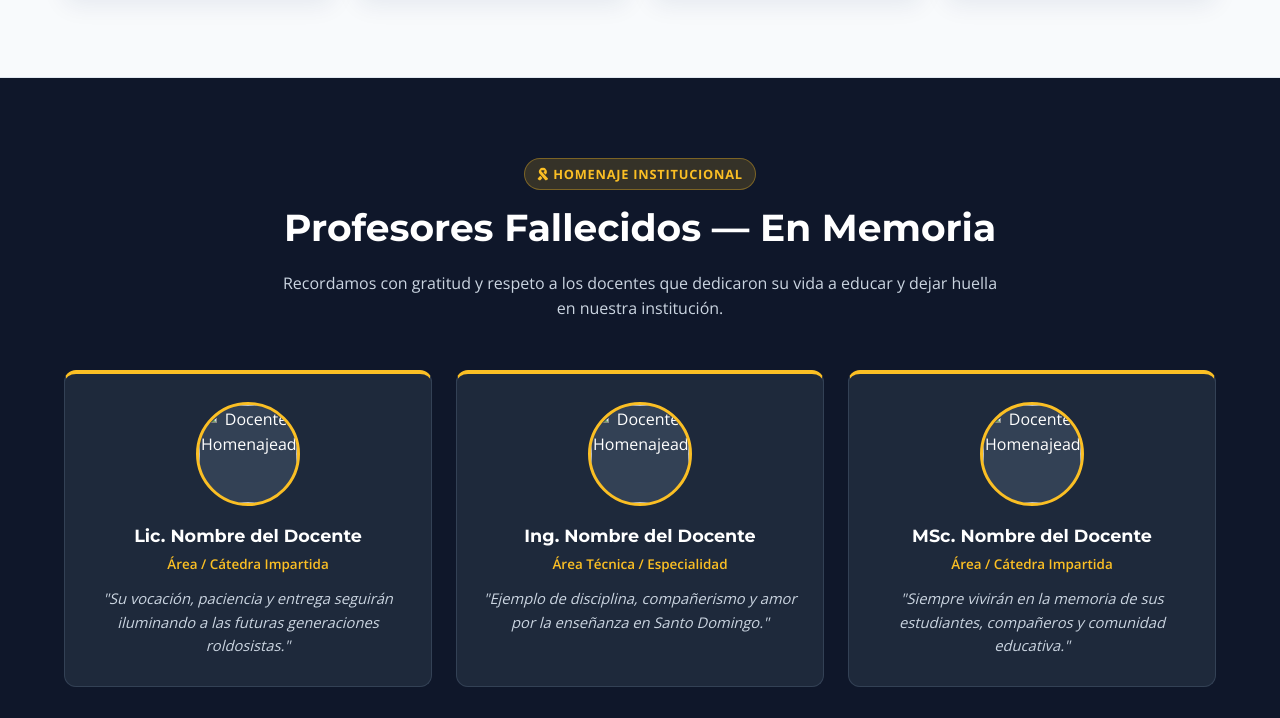
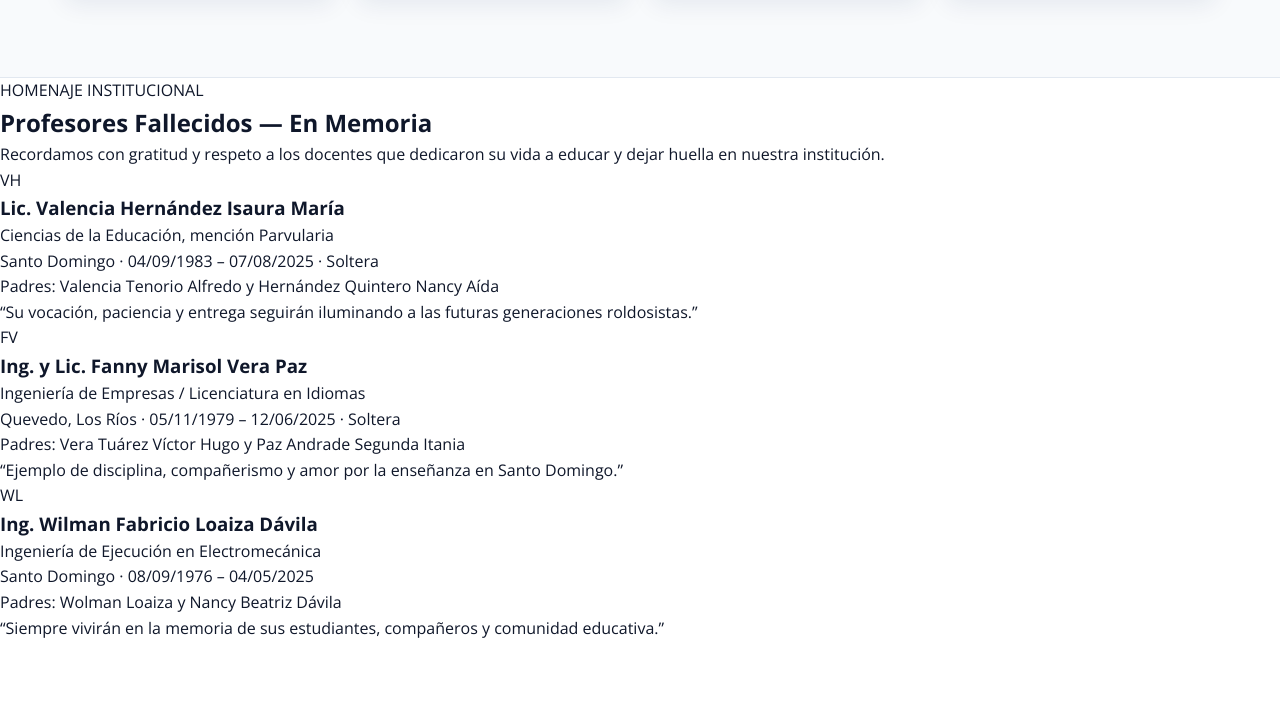
Before and after one commit to macasjose684-cyber/Jaime-Roldos-Aguilera, a plain HTML site: page index.html in a window 1280 px wide. Shown: the part 4529-5247 px from the top of the page. Drawn offline with nearby package versions, Linux system fonts and the light colour scheme.

Commit message:
Add files via upload

```diff
--- a/index.html
+++ b/index.html
@@ -296,40 +296,55 @@
 
 
   <!-- ================= SECCIÓN 7: PROFESORES FALLECIDOS ================= -->
-  <section id="memorial" class="sec-memorial">
-    <div class="contenedor">
-      <div class="encabezado-seccion encabezado-claro">
-        <span class="etiqueta-seccion etiqueta-memorial"><i class="fa-solid fa-ribbon"></i> Homenaje Institucional</span>
-        <h2>Profesores Fallecidos — En Memoria</h2>
-        <p>Recordamos con gratitud y respeto a los docentes que dedicaron su vida a educar y dejar huella en nuestra institución.</p>
+<section id="in-memoriam" class="homenaje-institucional">
+  <div class="homenaje-contenedor">
+    <span class="insignia-homenaje">HOMENAJE INSTITUCIONAL</span>
+    <h2 class="titulo-homenaje">Profesores Fallecidos — En Memoria</h2>
+    <p class="descripcion-homenaje">
+      Recordamos con gratitud y respeto a los docentes que dedicaron su vida a educar y dejar huella en nuestra institución.
+    </p>
+
+    <div class="grid-homenaje">
+      <!-- Tarjeta 1 -->
+      <article class="tarjeta-homenaje">
+        <div class="avatar-homenaje">
+          <img src="img/docente-1.jpg" alt="Valencia Hernández Isaura María" onerror="this.style.display='none'; this.parentElement.textContent='VH';" />
         </div>
-
-      <div class="grid-memorial">
-        <article class="card-memorial">
-          <div class="memorial-foto">
-            <img src="img/docente-1.jpg" alt="Docente Homenajeado" />
-          </div>
-          <h3>Lic. Nombre del Docente</h3>
-          <span class="memorial-area">Área / Cátedra Impartida</span>
-          <p>"Su vocación, paciencia y entrega seguirán iluminando a las futuras generaciones roldosistas."</p>
+        <h3 class="nombre-homenaje">Lic. Valencia Hernández Isaura María</h3>
+        <p class="especialidad-homenaje">Ciencias de la Educación, mención Parvularia</p>
+        <p class="datos-homenaje">Santo Domingo · 04/09/1983 – 07/08/2025 · Soltera</p>
+        <p class="padres-homenaje">Padres: Valencia Tenorio Alfredo y Hernández Quintero Nancy Aída</p>
+        <blockquote class="frase-homenaje">
+          “Su vocación, paciencia y entrega seguirán iluminando a las futuras generaciones roldosistas.”
+        </blockquote>
       </article>
 
-        <article class="card-memorial">
-          <div class="memorial-foto">
-            <img src="img/docente-2.jpg" alt="Docente Homenajeado" />
+      <!-- Tarjeta 2 -->
+      <article class="tarjeta-homenaje">
+        <div class="avatar-homenaje">
+          <img src="img/docente-2.jpg" alt="Fanny Marisol Vera Paz" onerror="this.style.display='none'; this.parentElement.textContent='FV';" />
         </div>
-          <h3>Ing. Nombre del Docente</h3>
-          <span class="memorial-area">Área Técnica / Especialidad</span>
-          <p>"Ejemplo de disciplina, compañerismo y amor por la enseñanza en Santo Domingo."</p>
+        <h3 class="nombre-homenaje">Ing. y Lic. Fanny Marisol Vera Paz</h3>
+        <p class="especialidad-homenaje">Ingeniería de Empresas / Licenciatura en Idiomas</p>
+        <p class="datos-homenaje">Quevedo, Los Ríos · 05/11/1979 – 12/06/2025 · Soltera</p>
+        <p class="padres-homenaje">Padres: Vera Tuárez Víctor Hugo y Paz Andrade Segunda Itania</p>
+        <blockquote class="frase-homenaje">
+          “Ejemplo de disciplina, compañerismo y amor por la enseñanza en Santo Domingo.”
+        </blockquote>
       </article>
 
-        <article class="card-memorial">
-          <div class="memorial-foto">
-            <img src="img/docente-3.jpg" alt="Docente Homenajeado" />
+      <!-- Tarjeta 3 -->
+      <article class="tarjeta-homenaje">
+        <div class="avatar-homenaje">
+          <img src="img/docente-3.jpg" alt="Wilman Fabricio Loaiza Dávila" onerror="this.style.display='none'; this.parentElement.textContent='WL';" />
         </div>
-          <h3>MSc. Nombre del Docente</h3>
-          <span class="memorial-area">Área / Cátedra Impartida</span>
-          <p>"Siempre vivirán en la memoria de sus estudiantes, compañeros y comunidad educativa."</p>
+        <h3 class="nombre-homenaje">Ing. Wilman Fabricio Loaiza Dávila</h3>
+        <p class="especialidad-homenaje">Ingeniería de Ejecución en Electromecánica</p>
+        <p class="datos-homenaje">Santo Domingo · 08/09/1976 – 04/05/2025</p>
+        <p class="padres-homenaje">Padres: Wolman Loaiza y Nancy Beatriz Dávila</p>
+        <blockquote class="frase-homenaje">
+          “Siempre vivirán en la memoria de sus estudiantes, compañeros y comunidad educativa.”
+        </blockquote>
       </article>
     </div>
   </div>
```
Lines whose indentation alone changed are shown as unchanged.
